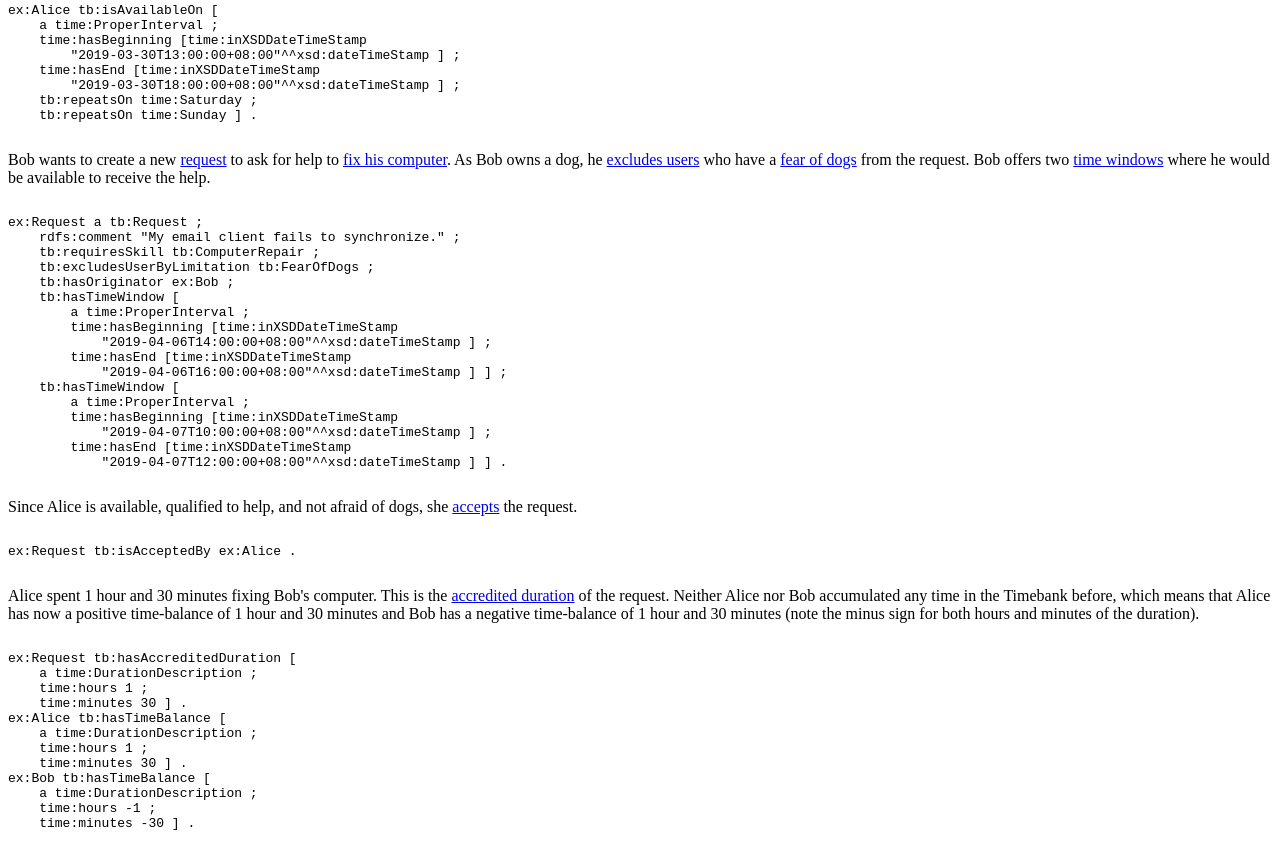
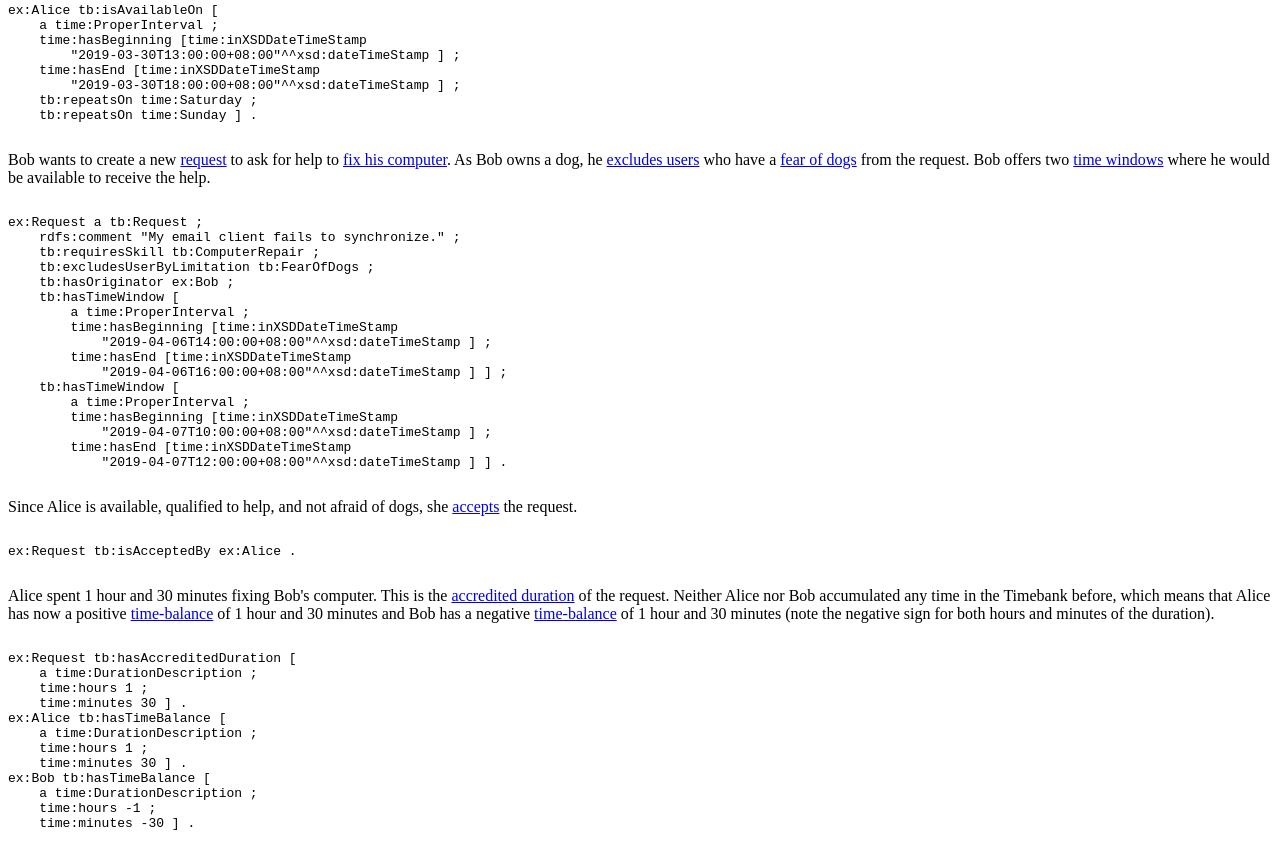
Before and after one commit to tobiasgrubenmann/tobiasgrubenmann.github.io, a plain HTML site: page Ontologies/Timebank/sections/description-en.html in a window 1280 px wide. Shown: the part 460-1319 px from the top of the page. Drawn offline with Linux system fonts and the light colour scheme.

Commit message:
Inserted missing link.

```diff
--- a/Ontologies/Timebank/sections/description-en.html
+++ b/Ontologies/Timebank/sections/description-en.html
@@ -83,7 +83,7 @@ ex:Request tb:isAcceptedBy ex:Alice .
 </code>
 </pre>
 
-Alice spent 1 hour and 30 minutes fixing Bob's computer. This is the <a href="#hasAccreditedDuration">accredited duration</a> of the request. Neither Alice nor Bob accumulated any time in the Timebank before, which means that Alice has now a positive time-balance of 1 hour and 30 minutes and Bob has a negative time-balance of 1 hour and 30 minutes (note the minus sign for both hours and minutes of the duration).
+Alice spent 1 hour and 30 minutes fixing Bob's computer. This is the <a href="#hasAccreditedDuration">accredited duration</a> of the request. Neither Alice nor Bob accumulated any time in the Timebank before, which means that Alice has now a positive <a href="#hasTimeBalance">time-balance</a> of 1 hour and 30 minutes and Bob has a negative <a href="#hasTimeBalance">time-balance</a> of 1 hour and 30 minutes (note the negative sign for both hours and minutes of the duration).
 
 <pre>
 <code class="language-RDF/Turtle">
```
